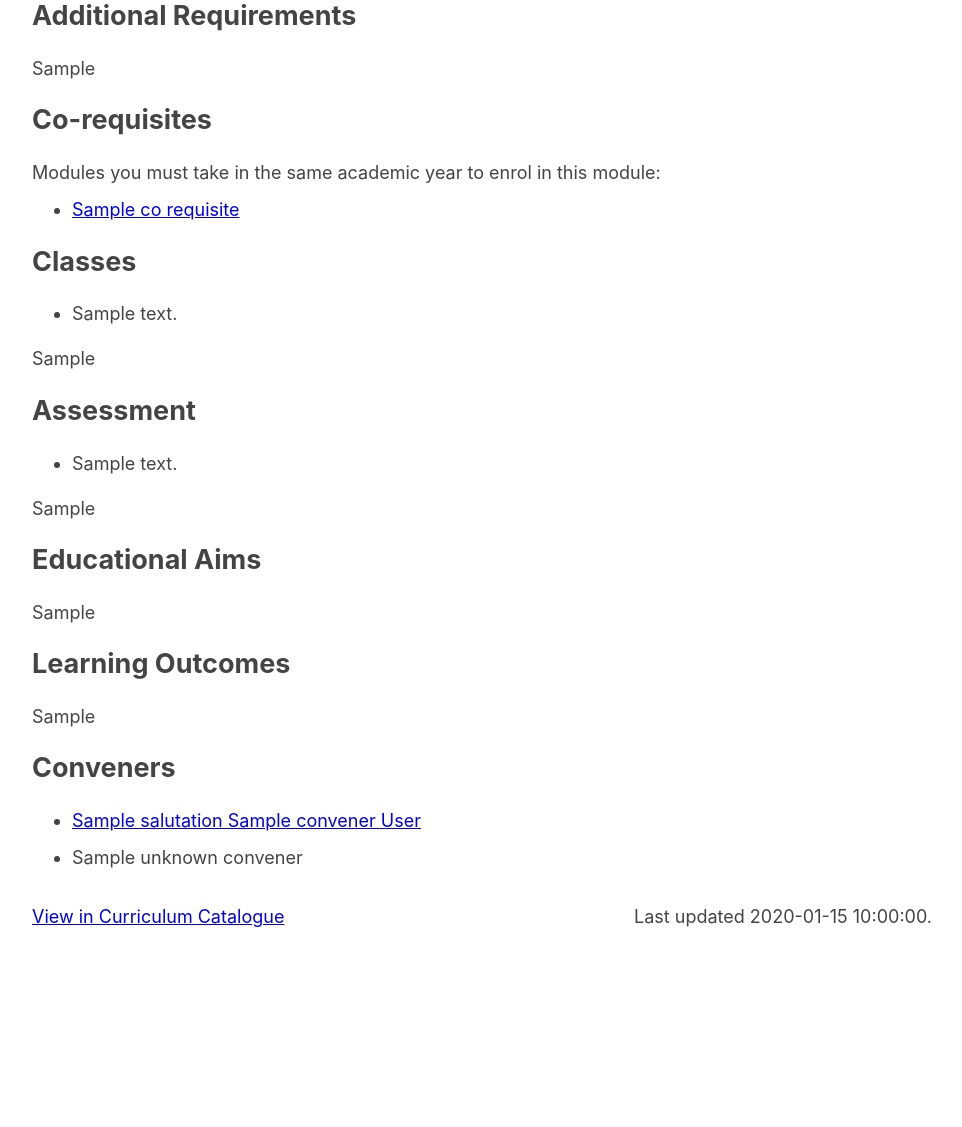
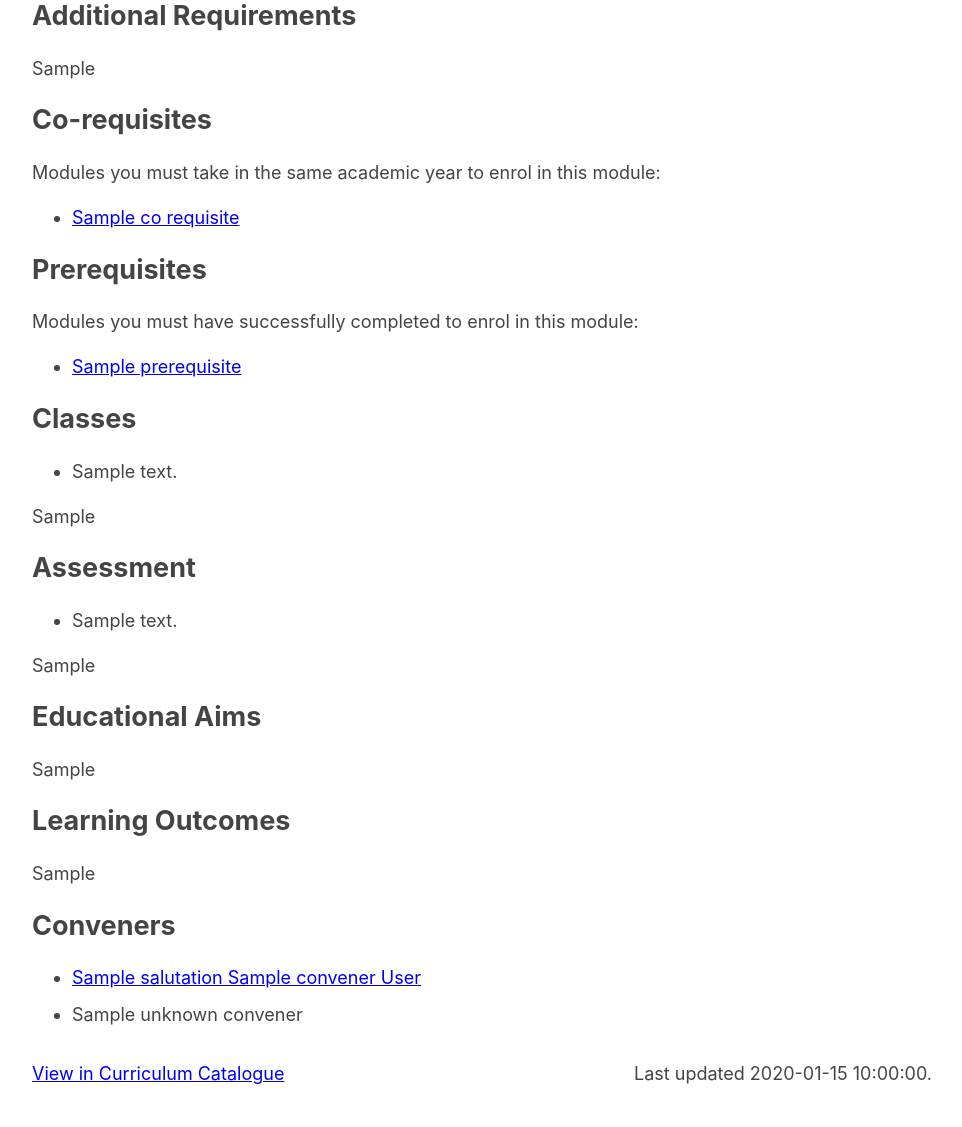
Before and after one commit to Nottingham-Course-Explorer/uon-course-explorer, a Flask app: template src/templates/module.html.jinja in a window 1280 px wide. Shown: the part 454-1581 px from the top of the page, without its empty margins (158-1120 px from the left). Before the commit the page ends 1381 px from the top, so only its background shows below. Run offline with Flask 3, Linux system fonts and the light colour scheme; the template is opened without the code that fills it: most values are stand-ins (such as "Sample title", 1, 10 or a date in 2020).

Commit message:
show prerequisites (no data yet)

```diff
--- a/src/module.py
+++ b/src/module.py
@@ -50,6 +50,7 @@ def module_page(code: str = None):
     classes = [format_class(*class_) for class_ in parse_table(module["classes"], 4)]
     assessments = [format_assessment(*assessment) for assessment in parse_table(module["assessment"], 5)]
     co_requisites = [co_requisite for co_requisite in parse_table(module["co_requisites"], 2)]
+    prerequisites = [prerequisite for prerequisite in parse_table(module["prerequisites"], 2)]
 
     crawl_time = datetime.fromtimestamp(int(module["crawl_time"]), timezone.utc).strftime("%d/%m/%Y")
 
@@ -60,6 +61,7 @@ def module_page(code: str = None):
                            known_conveners=known_conveners,
                            unknown_conveners=unknown_conveners,
                            co_requisites=co_requisites,
+                           prerequisites=prerequisites,
                            classes=classes,
                            assessments=assessments,
                            crawl_time=crawl_time,
--- a/src/templates/module.html.jinja
+++ b/src/templates/module.html.jinja
@@ -81,10 +81,24 @@
 
 	{% if co_requisites|length > 0 %}
 		<h2 id="co-requisites">Co-requisites</h2>
-        Modules you must take in the same academic year to enrol in this module:
+        <p>
+            Modules you must take in the same academic year to enrol in this module:
+        </p>
 		<ul>
 			{% for co_requisite in co_requisites %}
 				<li><a href="{{ url_for("module_page", code=co_requisite[0]) }}">{{ co_requisite[1] }}</a></li>
+			{% endfor %}
+		</ul>
+	{% endif %}
+
+    {% if prerequisites|length > 0 %}
+		<h2 id="prerequisites">Prerequisites</h2>
+        <p>
+            Modules you must have successfully completed to enrol in this module:
+        </p>
+		<ul>
+			{% for prerequisite in prerequisites %}
+				<li><a href="{{ url_for("module_page", code=prerequisite[0]) }}">{{ prerequisite[1] }}</a></li>
 			{% endfor %}
 		</ul>
 	{% endif %}
```
